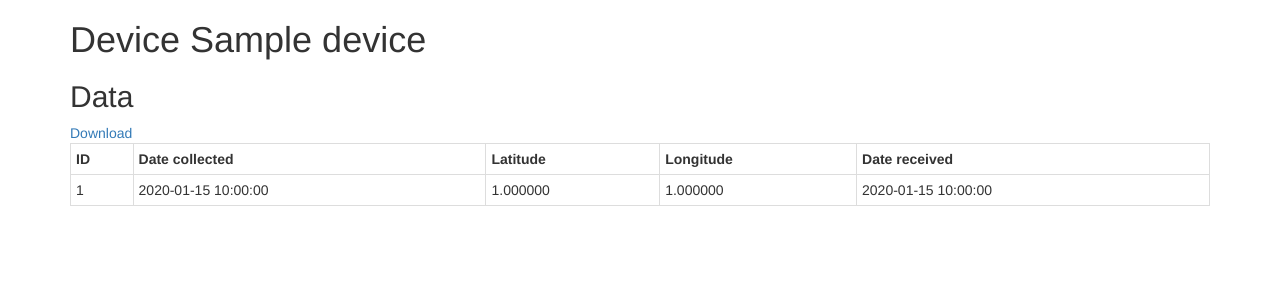
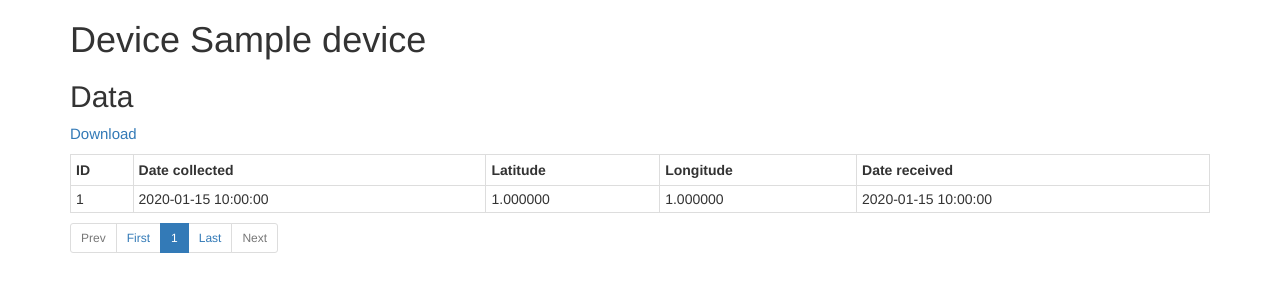
Before and after one commit to tklos/track, a Django app: page /devices/1/ in a window 1280 px wide. Shown: the part 52-352 px from the top of the page. Run offline with Django 3.2, Linux system fonts and the light colour scheme; a user stored in the database is signed in; tables that the repository leaves empty hold one stand-in row (values such as "Sample post"); some libraries are stand-ins or nearby versions.

Commit message:
Add pagination of GPS measurements

```diff
--- a/web/track/apps/devices/urls.py
+++ b/web/track/apps/devices/urls.py
@@ -9,4 +9,6 @@ urlpatterns = [
     path('add/', login_required(views.DeviceAddView.as_view()), name='add'),
     path('<int:d_sid>/', login_required(views.DeviceView.as_view()), name='device'),
     path('<int:d_sid>/download-csv/', login_required(views.DeviceDownloadCsvView.as_view()), name='download-csv'),
+
+    path('<int:d_sid>/pagination-gps-measurements/<int:page>/', login_required(views.PaginationGpsMeasurementsView.as_view()), name='pagination-gps-measurements'),
 ]
--- a/web/track/apps/devices/views.py
+++ b/web/track/apps/devices/views.py
@@ -3,7 +3,8 @@ import string
 import random
 
 from django.contrib import messages
-from django.http import HttpResponse
+from django.core.paginator import Paginator
+from django.http import HttpResponse, JsonResponse
 from django.shortcuts import get_object_or_404
 from django.urls import reverse_lazy
 from django.utils.safestring import mark_safe
@@ -58,19 +59,33 @@ class DeviceAddView(CreateView):
         return super().form_invalid(form)
 
 
-class DeviceView(DetailView):
+class DeviceGpsMeasurementsMixin:
+    PAGINATE_BY = 20
+
+    def get_gps_measurements_context(self, device, page):
+        gps_measurements = device.gps_measurement_set.all()
+        num_gps_measurements = gps_measurements.count()
+
+        gps_measurements_paginator = Paginator(gps_measurements, self.PAGINATE_BY)
+        this_gps_measurements = gps_measurements_paginator.get_page(page)
+
+        return {
+            'gps_measurements': this_gps_measurements,
+            'gps_measurements_ids': {gm.id: num_gps_measurements-this_gps_measurements.start_index()+1-ind for ind, gm in enumerate(this_gps_measurements)},
+            'extra': {'d_sid': device.sequence_id},
+        }
+
+
+class DeviceView(DeviceGpsMeasurementsMixin, DetailView):
     template_name = 'devices/device.html'
 
     def get_object(self, queryset=None):
         return get_object_or_404(Device.objects, user=self.request.user, sequence_id=self.kwargs['d_sid'])
 
     def get_context_data(self, **kwargs):
-        gps_measurements = self.object.gps_measurement_set.all()
-
         context = super().get_context_data(**kwargs)
-        context.update({
-            'gps_measurements': zip(range(gps_measurements.count(), 0, -1), gps_measurements),
-        })
+        m_context = self.get_gps_measurements_context(self.object, 1)
+        context.update(m_context)
 
         return context
 
@@ -82,7 +97,7 @@ class DeviceDownloadCsvView(BaseDetailView):
 
     def render_to_response(self, context, **response_kwargs):
         response = HttpResponse(content_type='text/csv')
-        response['Content-Disposition'] = 'attachment; filename="somefilename.csv"'
+        response['Content-Disposition'] = 'attachment; filename="gps-measurements.csv"'
 
         writer = csv.writer(response)
         writer.writerow(['Date collected', 'Latitude', 'Longitude'])
@@ -91,3 +106,28 @@ class DeviceDownloadCsvView(BaseDetailView):
             writer.writerow([m.date_collected, m.latitude, m.longitude])
 
         return response
+
+
+class PaginationGpsMeasurementsView(DeviceGpsMeasurementsMixin, TemplateView):
+    template_name = 'devices/device_gps_measurements.html'
+
+    def dispatch(self, request, *args, **kwargs):
+        assert request.is_ajax(), 'Ajax request expected'
+        return super().dispatch(request, *args, **kwargs)
+
+    def get_context_data(self, d_sid, page, **kwargs):
+        device = Device.objects.get(user=self.request.user, sequence_id=d_sid)
+
+        context = super().get_context_data(**kwargs)
+        m_context = self.get_gps_measurements_context(device, page)
+        context.update(m_context)
+
+        return context
+
+    def get(self, request, *args, **kwargs):
+        response = super().get(request, *args, **kwargs)
+
+        data = {
+            'html': response.rendered_content,
+        }
+        return JsonResponse(data)
--- /dev/null
+++ b/web/track/lib/templatetags/common_templatetags.py
@@ -0,0 +1,9 @@
+from django import template
+
+
+register = template.Library()
+
+
+@register.filter
+def get_at_index(obj, index):
+    return obj[index]
--- /dev/null
+++ b/web/track/lib/templatetags/pagination_templatetags.py
@@ -0,0 +1,28 @@
+import json
+
+from django import template
+from django.urls import reverse
+
+
+register = template.Library()
+
+
+@register.simple_tag
+def make_url(url, **kwargs):
+    extra = kwargs.pop('extra', {})
+    if extra == '': extra = {}
+
+    for k, v in extra.items():
+        kwargs[k] = json.dumps(v)
+
+    return reverse(url, kwargs={**kwargs})
+
+
+@register.simple_tag
+def get_limited_page_range(paginator, curr_page, neighbours=10):
+    num_pages = paginator.num_pages
+    curr_page = min(curr_page, num_pages)
+
+    page_begin, page_end = max(curr_page - neighbours, 1), min(curr_page + neighbours, num_pages)
+
+    return range(page_begin, page_end+1)
--- a/web/track/settings/base.py
+++ b/web/track/settings/base.py
@@ -77,6 +77,10 @@ TEMPLATES = [
                 'django.contrib.auth.context_processors.auth',
                 'django.contrib.messages.context_processors.messages',
             ],
+            'libraries': {
+                'common_tags': 'track.lib.templatetags.common_templatetags',
+                'pagination_tags': 'track.lib.templatetags.pagination_templatetags',
+            },
         },
     },
 ]
--- a/web/track/static/css/style.css
+++ b/web/track/static/css/style.css
@@ -307,3 +307,14 @@ div.ext-row-spacing {
 .vertical-align-bottom.td-vertical-align {
 	 vertical-align: bottom !important;
 }
+
+.btn-data-download {
+	display: inline-block;
+	margin-bottom: 10px;
+	font-size: 15px;
+}
+
+.table-padding-3 > tbody > tr > td {
+  padding-top: 3px;
+  padding-bottom: 3px;
+}
--- /dev/null
+++ b/web/track/static/js/js.js
@@ -0,0 +1,29 @@
+
+$(document).ready(function() {
+
+	/* Pagination */
+	$("body").on("click", "a.a-paginator", function(event) {
+		event.preventDefault();
+
+		var obj = $(this);
+		var div = obj.closest(".div-ajax");
+		var table = div.find("table.table-ajax");
+
+		$.ajax({
+			type: "GET",
+			url: obj.data("url"),
+			contentType: "application/json; charset=utf-8",
+			dataType: "json",
+			beforeSend: function() {
+				table.addClass("table-inactive");
+			},
+			success: function(data) {
+				div.html(data.html);
+			},
+			error: function(data) {
+				alert("Request failed (error " + data.status + ": " + data.statusText + "); please reload page");
+			}
+		});
+	});
+
+});
--- a/web/track/templates/common/base.html
+++ b/web/track/templates/common/base.html
@@ -15,7 +15,7 @@
 	<script src="https://maxcdn.bootstrapcdn.com/bootstrap/3.3.7/js/bootstrap.min.js"></script>
 
 	<link rel="stylesheet" type="text/css" href="{% static 'css/style.css' %}"/>
-	<!--<script src="{% static 'js/js.js' %}"></script>-->
+	<script src="{% static 'js/js.js' %}"></script>
 
 	<title>{% block title %}{% endblock %}</title>
 </head>
--- /dev/null
+++ b/web/track/templates/common/pagination.html
@@ -0,0 +1,35 @@
+{% load pagination_tags %}
+
+
+{% with paginator=paginator_page.paginator page_number=paginator_page.number %}
+{% get_limited_page_range paginator page_number as page_range %}
+
+<ul class="pagination pagination-sm pagination-margins">
+    {% if paginator_page.has_previous %}
+        <li><a class="a-paginator" href="#" data-url="{% make_url ajax_url page=paginator_page.previous_page_number extra=extra %}">Prev</a></li>
+    {% else %}
+        <li class="disabled"><a class="disabled" href="#">Prev</a></li>
+    {% endif %}
+
+    <li><a class="a-paginator" href="#" data-url="{% make_url ajax_url page=1 extra=extra %}">First</a></li>
+    {% if page_range.0 != 1 %}
+        <li class="disabled"><a class="disabled" href="#">...</a></li>
+    {% endif %}
+
+    {% for page in page_range %}
+        <li {% if page == page_number %} class="active" {% endif %}><a class="a-paginator" href="#" data-url="{% make_url ajax_url page=page extra=extra %}">{{page}}</a></li>
+    {% endfor %}
+
+    {% if page_range|last != paginator.num_pages %}
+        <li class="disabled"><a class="disabled" href="#">...</a></li>
+    {% endif %}
+    <li><a class="a-paginator" href="#" data-url="{% make_url ajax_url page=paginator.num_pages extra=extra %}">Last</a></li>
+
+    {% if paginator_page.has_next %}
+        <li><a class="a-paginator" href="#" data-url="{% make_url ajax_url page=paginator_page.next_page_number extra=extra %}">Next</a></li>
+    {% else %}
+        <li class="disabled"><a class="disabled" href="#">Next</a></li>
+    {% endif %}
+</ul>
+
+{% endwith %}
--- a/web/track/templates/devices/device.html
+++ b/web/track/templates/devices/device.html
@@ -9,20 +9,11 @@
 <h1>Device {{object.name}}</h1>
 
 <h2>Data</h2>
-	<a href="{% url 'devices:download-csv' d_sid=object.sequence_id %}">Download</a>
+	<a class="btn-data-download" href="{% url 'devices:download-csv' d_sid=object.sequence_id %}">Download</a>
 
-	<table class="table table-bordered table-condensed no-margin-bottom table-td-vertical-align-middle">
-		<tr><th>ID</th><th>Date collected</th><th>Latitude</th><th>Longitude</th><th>Date received</th></tr>
-		{% for ind, m in gps_measurements %}
-			<tr>
-				<td>{{ind}}</td>
-				<td>{{m.date_collected|date:'Y-m-d H:i:s'}}</td>
-				<td>{{m.latitude}}</td>
-				<td>{{m.longitude}}</td>
-				<td>{{m.date_received|date:'Y-m-d H:i:s'}}</td>
-			</tr>
-		{% endfor %}
-	</table>
+	<div class="div-ajax">
+		{% include "devices/device_gps_measurements.html" with gps_measurements=gps_measurements gps_measurements_ids=gps_measurements_ids extra=extra only %}
+	</div>
 
 
 <div class="margin-bottom-200px"></div>
--- /dev/null
+++ b/web/track/templates/devices/device_gps_measurements.html
@@ -0,0 +1,18 @@
+
+{% load common_tags %}
+
+
+<table class="table table-bordered table-condensed table-padding-3 no-margin-bottom table-td-vertical-align-middle table-ajax">
+	<tr><th>ID</th><th>Date collected</th><th>Latitude</th><th>Longitude</th><th>Date received</th></tr>
+	{% for m in gps_measurements %}
+		<tr>
+			<td>{{gps_measurements_ids|get_at_index:m.id}}</td>
+			<td>{{m.date_collected|date:'Y-m-d H:i:s'}}</td>
+			<td>{{m.latitude}}</td>
+			<td>{{m.longitude}}</td>
+			<td>{{m.date_received|date:'Y-m-d H:i:s'}}</td>
+		</tr>
+	{% endfor %}
+</table>
+
+{% include "common/pagination.html" with paginator_page=gps_measurements ajax_url="devices:pagination-gps-measurements" extra=extra only %}
```
Also changed, not shown: web/track/lib/templatetags/__init__.py (added).
